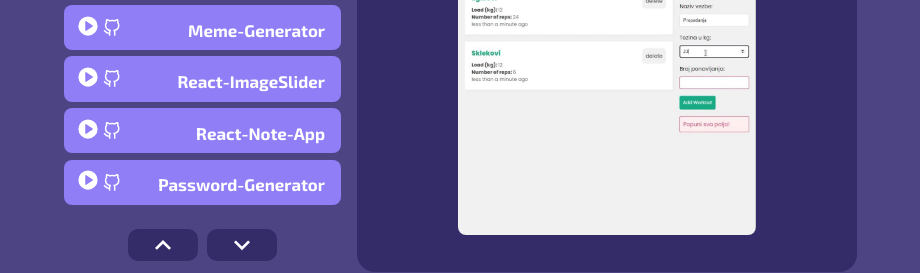
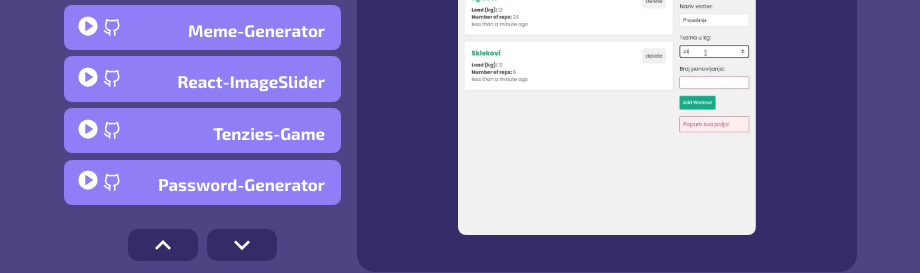
Before and after one commit to erazmozen/hub, a React (Create React App) app: page / in a window 1280 px wide. Shown: the part 1620-1893 px from the top of the page, without its empty margins (327-1247 px from the left). Built offline with nearby package versions, Linux system fonts and the light colour scheme.

Commit message:
Fix wrong title

```diff
--- a/src/components/Showpage/comps/Portfolio/Projects/Projects.jsx
+++ b/src/components/Showpage/comps/Portfolio/Projects/Projects.jsx
@@ -27,7 +27,7 @@ const Projects = ({ icons }) => {
       title: "React-ImageSlider",
     },
     {
-      title: "React-Note-App",
+      title: "Tenzies-Game",
     },
     {
       title: "Password-Generator",
```
